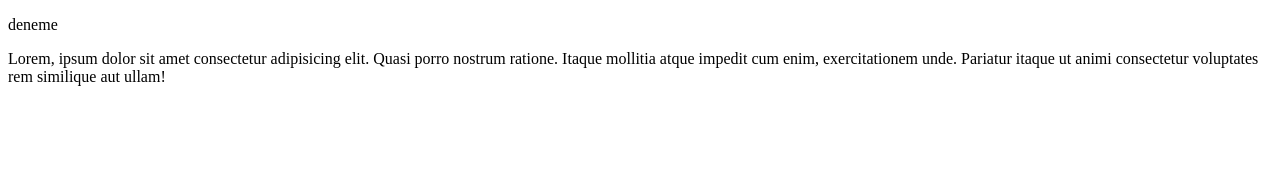
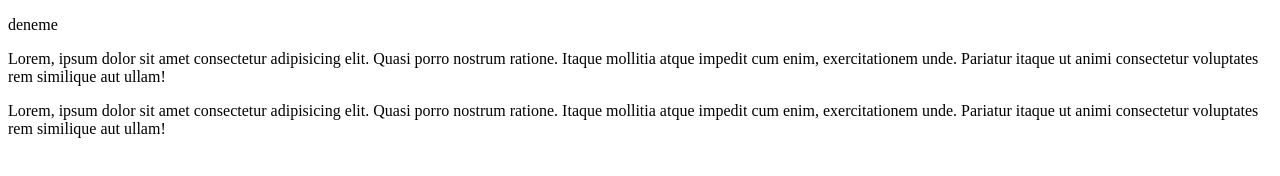
Before and after one commit to ahmetcakici/denemeApp, a plain HTML site: page src/index.html in a window 1280 px wide. Drawn offline with Linux system fonts and the light colour scheme.

Commit message:
updated 2 index html

```diff
--- a/src/index.html
+++ b/src/index.html
@@ -12,6 +12,10 @@
     <p>Lorem, ipsum dolor sit amet consectetur adipisicing elit. Quasi porro nostrum ratione. Itaque mollitia atque
         impedit cum enim, exercitationem unde. Pariatur itaque ut animi consectetur voluptates rem similique aut ullam!
     </p>
+
+    <p>Lorem, ipsum dolor sit amet consectetur adipisicing elit. Quasi porro nostrum ratione. Itaque mollitia atque
+        impedit cum enim, exercitationem unde. Pariatur itaque ut animi consectetur voluptates rem similique aut ullam!
+    </p>
 </body>
 
 </html>
```
